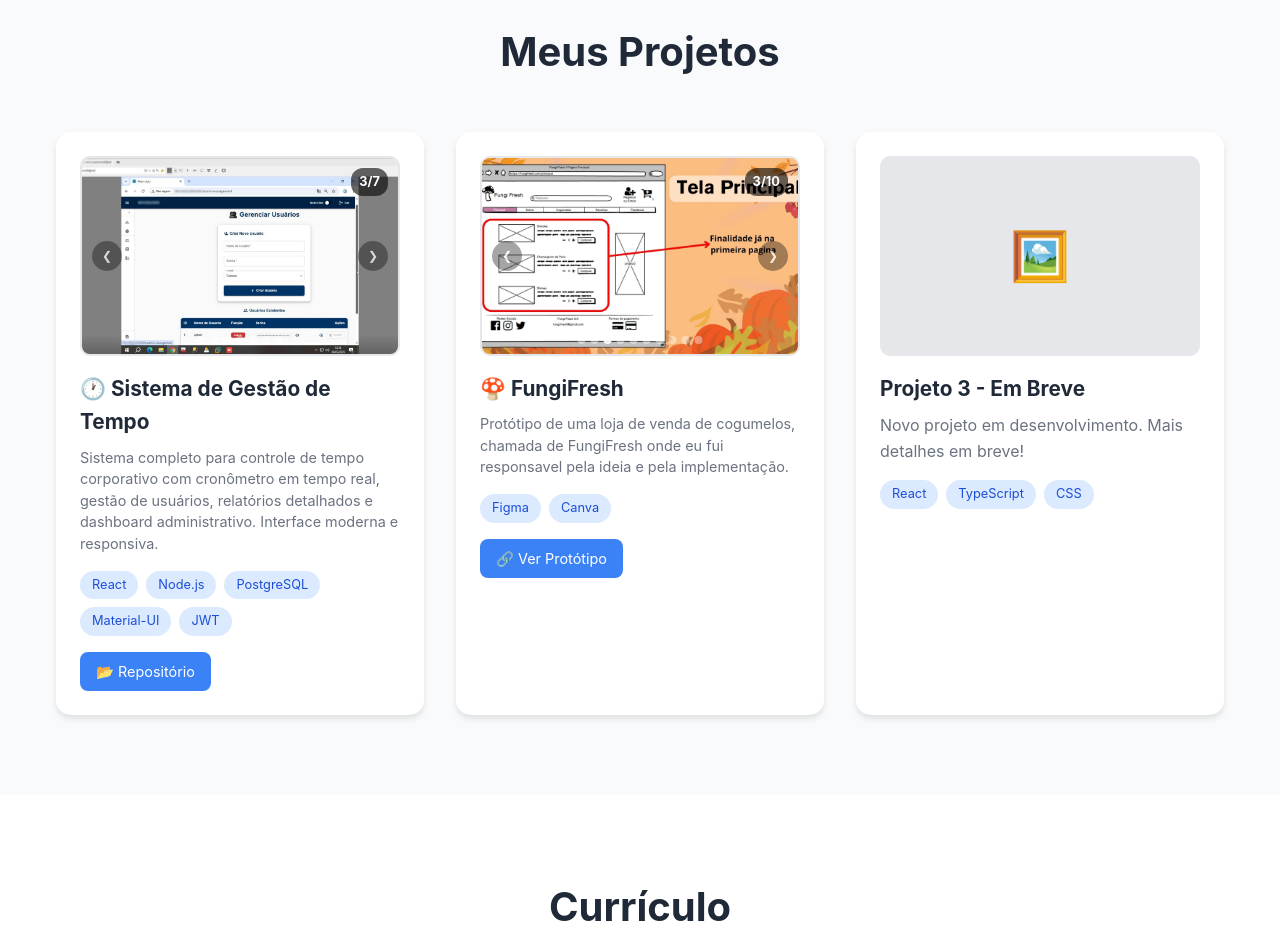
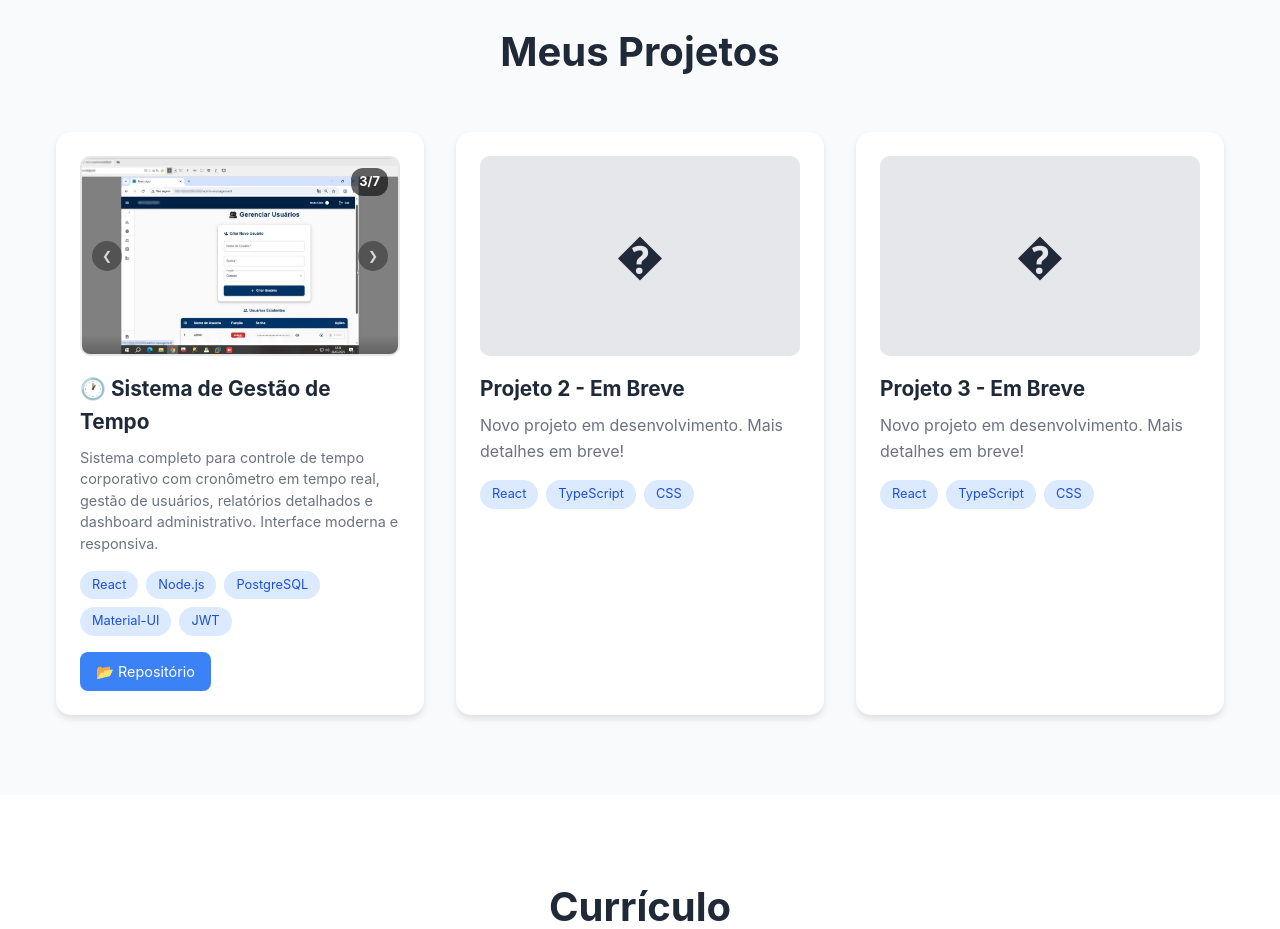
Before and after one commit to HeitorRafael/Portfolio, a React (Vite) app: page / in a window 1280 px wide. Shown: the part 860-1789 px from the top of the page. Built offline with nearby package versions, Linux system fonts and the light colour scheme.

Commit message:
refator: Remove projeto FungiFresh e corrige tipagem no componente Projects

```diff
--- /dev/null
+++ b/postcss.config.js
@@ -0,0 +1,6 @@
+module.exports = {
+  plugins: {
+    tailwindcss: {},
+    autoprefixer: {},
+  },
+}
--- a/src/SimpleApp.tsx
+++ b/src/SimpleApp.tsx
@@ -1,5 +1,5 @@
 import React from 'react';
-import { heitorPhoto, projectImages, imageMetadata, fungiFreshImages, fungiFreshImageMetadata } from './assets/images';
+import { heitorPhoto, projectImages, imageMetadata } from './assets/images';
 
 const SimpleApp: React.FC = () => {
   const [theme, setTheme] = React.useState<'light' | 'dark'>('light');
@@ -7,7 +7,6 @@ const SimpleApp: React.FC = () => {
 
   // Estados para carrossel e modal
   const [currentImageIndex, setCurrentImageIndex] = React.useState(0);
-  const [currentFungiFreshImageIndex, setCurrentFungiFreshImageIndex] = React.useState(0);
   const [modalOpen, setModalOpen] = React.useState(false);
   const [modalImageIndex, setModalImageIndex] = React.useState(0);
 
@@ -19,15 +18,6 @@ const SimpleApp: React.FC = () => {
 
     return () => clearInterval(interval);
   }, []); // Array vazio pois projectImages é importado e não muda
-
-  // Auto-rotação do carrossel FungiFresh
-  React.useEffect(() => {
-    const interval = setInterval(() => {
-      setCurrentFungiFreshImageIndex(prev => (prev + 1) % fungiFreshImages.length);
-    }, 3000); // Troca a cada 3 segundos
-
-    return () => clearInterval(interval);
-  }, []);
 
   // Navegação por teclado no modal
   React.useEffect(() => {
@@ -683,8 +673,9 @@ const SimpleApp: React.FC = () => {
               </div>
             </div>
 
-            {/* Projeto 2 - FungiFresh */}
-            <div style={{
+            {/* Projetos 2 e 3 - Placeholders */}
+            {[2, 3].map(i => (
+              <div key={i} style={{
                 background: theme === 'dark' ? '#2d2d3a' : 'white',
                 borderRadius: '15px',
                 padding: '1.5rem',
@@ -699,204 +690,6 @@ const SimpleApp: React.FC = () => {
               >
                 <div style={{
                   height: '200px',
-                borderRadius: '10px',
-                marginBottom: '1rem',
-                border: '2px solid var(--border-color)',
-                position: 'relative',
-                overflow: 'hidden',
-                cursor: 'pointer'
-              }}
-              onClick={() => {
-                // setModalImageIndex(currentFungiFreshImageIndex);
-                // setModalOpen(true);
-              }}
-              >
-                <img
-                  src={fungiFreshImages[currentFungiFreshImageIndex]}
-                  alt={fungiFreshImageMetadata[currentFungiFreshImageIndex]?.alt || `FungiFresh - Screenshot ${currentFungiFreshImageIndex + 1}`}
-                  style={{
-                    width: '100%',
-                    height: '100%',
-                    objectFit: 'cover',
-                    transition: 'transform 0.3s ease'
-                  }}
-                  onMouseEnter={(e) => e.currentTarget.style.transform = 'scale(1.05)'}
-                  onMouseLeave={(e) => e.currentTarget.style.transform = 'scale(1)'}
-                />
-
-                {/* Indicadores do carrossel */}
-                <div style={{
-                  position: 'absolute',
-                  bottom: '10px',
-                  left: '50%',
-                  transform: 'translateX(-50%)',
-                  display: 'flex',
-                  gap: '5px'
-                }}>
-                  {fungiFreshImages.map((_, index) => (
-                    <div
-                      key={index}
-                      style={{
-                        width: '8px',
-                        height: '8px',
-                        borderRadius: '50%',
-                        background: currentFungiFreshImageIndex === index
-                          ? 'rgba(255, 255, 255, 0.9)'
-                          : 'rgba(255, 255, 255, 0.4)',
-                        cursor: 'pointer',
-                        transition: 'all 0.3s ease'
-                      }}
-                      onClick={(e) => {
-                        e.stopPropagation();
-                        setCurrentFungiFreshImageIndex(index);
-                      }}
-                    />
-                  ))}
-                </div>
-
-                {/* Botões de navegação */}
-                <button
-                  style={{
-                    position: 'absolute',
-                    left: '10px',
-                    top: '50%',
-                    transform: 'translateY(-50%)',
-                    background: 'rgba(0, 0, 0, 0.5)',
-                    color: 'white',
-                    border: 'none',
-                    borderRadius: '50%',
-                    width: '30px',
-                    height: '30px',
-                    cursor: 'pointer',
-                    fontSize: '12px',
-                    display: 'flex',
-                    alignItems: 'center',
-                    justifyContent: 'center',
-                    opacity: '0.7',
-                    transition: 'opacity 0.3s ease'
-                  }}
-                  onClick={(e) => {
-                    e.stopPropagation();
-                    setCurrentFungiFreshImageIndex(prev =>
-                      prev === 0 ? fungiFreshImages.length - 1 : prev - 1
-                    );
-                  }}
-                  onMouseEnter={(e) => e.currentTarget.style.opacity = '1'}
-                  onMouseLeave={(e) => e.currentTarget.style.opacity = '0.7'}
-                >
-                  ❮
-                </button>
-
-                <button
-                  style={{
-                    position: 'absolute',
-                    right: '10px',
-                    top: '50%',
-                    transform: 'translateY(-50%)',
-                    background: 'rgba(0, 0, 0, 0.5)',
-                    color: 'white',
-                    border: 'none',
-                    borderRadius: '50%',
-                    width: '30px',
-                    height: '30px',
-                    cursor: 'pointer',
-                    fontSize: '12px',
-                    display: 'flex',
-                    alignItems: 'center',
-                    justifyContent: 'center',
-                    opacity: '0.7',
-                    transition: 'opacity 0.3s ease'
-                  }}
-                  onClick={(e) => {
-                    e.stopPropagation();
-                    setCurrentFungiFreshImageIndex(prev =>
-                      (prev + 1) % fungiFreshImages.length
-                    );
-                  }}
-                  onMouseEnter={(e) => e.currentTarget.style.opacity = '1'}
-                  onMouseLeave={(e) => e.currentTarget.style.opacity = '0.7'}
-                >
-                  ❯
-                </button>
-
-                {/* Contador de imagens */}
-                <div style={{
-                  position: 'absolute',
-                  top: '10px',
-                  right: '10px',
-                  background: 'rgba(0, 0, 0, 0.6)',
-                  color: 'white',
-                  padding: '4px 8px',
-                  borderRadius: '12px',
-                  fontSize: '0.8rem',
-                  fontWeight: 'bold'
-                }}>
-                  {currentFungiFreshImageIndex + 1}/{fungiFreshImages.length}
-                </div>
-              </div>
-              <h3 style={{
-                fontSize: '1.3rem',
-                fontWeight: 'bold',
-                marginBottom: '0.5rem',
-                color: 'var(--text-primary)'
-              }}>
-                {language === 'pt' ? '🍄 FungiFresh' : '🍄 FungiFresh'}
-              </h3>
-              <p style={{
-                color: 'var(--text-secondary)',
-                marginBottom: '1rem',
-                fontSize: '0.9rem',
-                lineHeight: '1.5'
-              }}>
-                {language === 'pt'
-                  ? 'Protótipo de uma loja de venda de cogumelos, chamada de FungiFresh onde eu fui responsavel pela ideia e pela implementação.'
-                  : 'Prototype of a mushroom selling store, called FungiFresh where I was responsible for the idea and implementation.'
-                }
-              </p>
-              <div style={{ display: 'flex', gap: '0.5rem', flexWrap: 'wrap', marginBottom: '1rem' }}>
-                {['Figma', 'Canva'].map(tech => (
-                  <span key={tech} style={{
-                    background: theme === 'dark' ? '#1e3a8a' : '#dbeafe',
-                    color: theme === 'dark' ? '#93c5fd' : '#1d4ed8',
-                    padding: '0.25rem 0.75rem',
-                    borderRadius: '15px',
-                    fontSize: '0.8rem'
-                  }}>
-                    {tech}
-                  </span>
-                ))}
-              </div>
-              <div style={{ display: 'flex', gap: '0.5rem' }}>
-                <a href="https://www.figma.com/proto/4VqbhDgVaAMEdCBGeqVY8L/Mushrooms-Project?node-id=109-46&starting-point-node-id=130%3A1073&t=aKlwvcwK2MfUBpmM-1" target="_blank" rel="noopener noreferrer" style={{
-                  background: theme === 'dark' ? '#1e3a8a' : '#3b82f6',
-                  color: 'white',
-                  padding: '0.5rem 1rem',
-                  borderRadius: '8px',
-                  textDecoration: 'none',
-                  fontSize: '0.9rem',
-                  transition: 'all 0.3s ease'
-                }}>
-                  🔗 {language === 'pt' ? 'Ver Protótipo' : 'View Prototype'}
-                </a>
-              </div>
-            </div>
-
-            {/* Projeto 3 - Placeholder */}
-            <div style={{
-              background: theme === 'dark' ? '#2d2d3a' : 'white',
-              borderRadius: '15px',
-              padding: '1.5rem',
-              boxShadow: theme === 'dark'
-                ? '0 4px 6px rgba(0, 0, 0, 0.3)'
-                : '0 4px 6px rgba(0, 0, 0, 0.1)',
-              transition: 'transform 0.3s ease',
-              border: theme === 'dark' ? '1px solid #374151' : 'none'
-            }}
-            onMouseEnter={(e) => e.currentTarget.style.transform = 'translateY(-5px)'}
-            onMouseLeave={(e) => e.currentTarget.style.transform = 'translateY(0)'}
-            >
-              <div style={{
-                height: '200px',
                   background: theme === 'dark' ? '#374151' : '#e5e7eb',
                   borderRadius: '10px',
                   marginBottom: '1rem',
@@ -905,7 +698,7 @@ const SimpleApp: React.FC = () => {
                   justifyContent: 'center',
                   fontSize: '3rem'
                 }}>
-                🖼️
+                  �
                 </div>
                 <h3 style={{
                   fontSize: '1.3rem',
@@ -913,7 +706,7 @@ const SimpleApp: React.FC = () => {
                   marginBottom: '0.5rem',
                   color: 'var(--text-primary)'
                 }}>
-                {language === 'pt' ? `Projeto 3 - Em Breve` : `Project 3 - Coming Soon`}
+                  {language === 'pt' ? `Projeto ${i} - Em Breve` : `Project ${i} - Coming Soon`}
                 </h3>
                 <p style={{
                   color: 'var(--text-secondary)',
@@ -938,6 +731,7 @@ const SimpleApp: React.FC = () => {
                   ))}
                 </div>
               </div>
+            ))}
           </div>
         </div>
       </section>
```
Also changed, not shown: src/components/Projects.tsx (+1 -7 lines), src/data/portfolio.ts (+0 -22 lines), 1 other file (tests, documents, lock files or other folders). Lines whose indentation alone changed are shown as unchanged.
